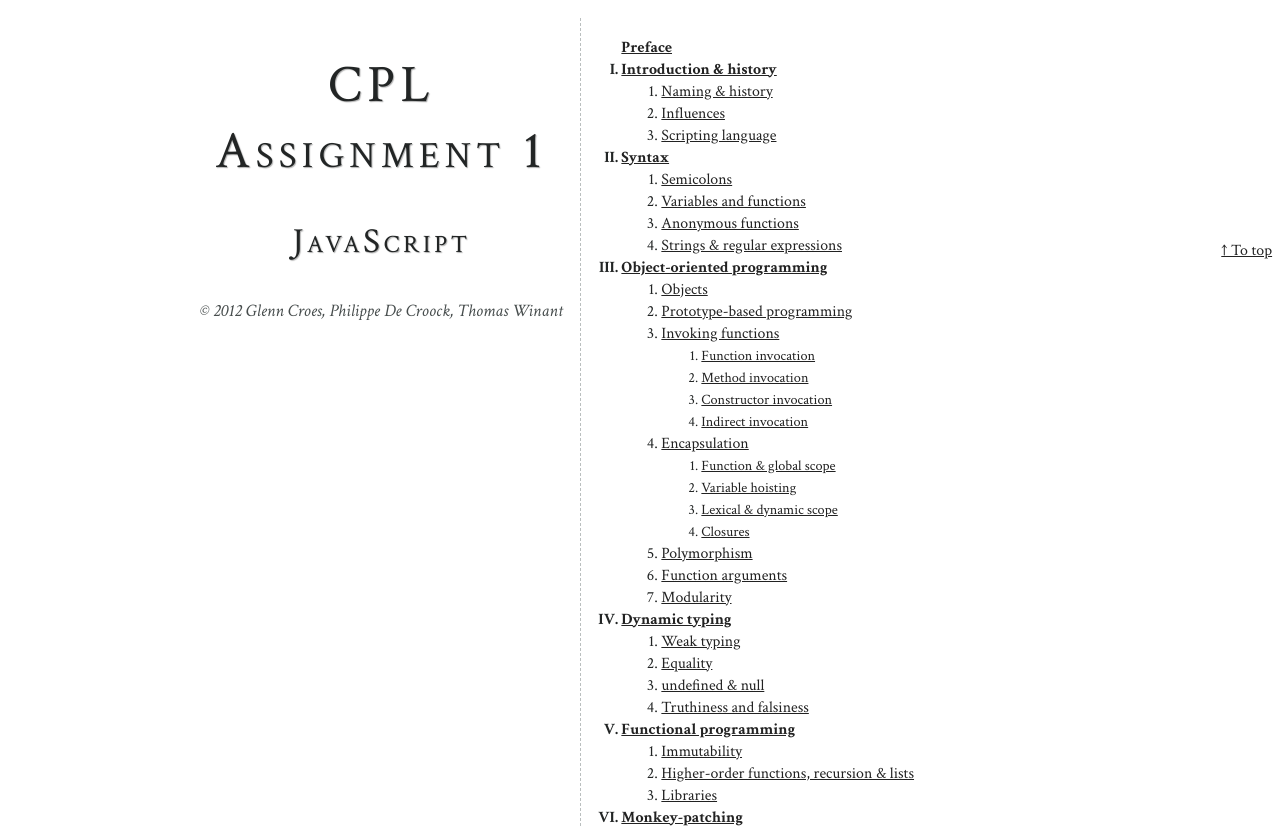
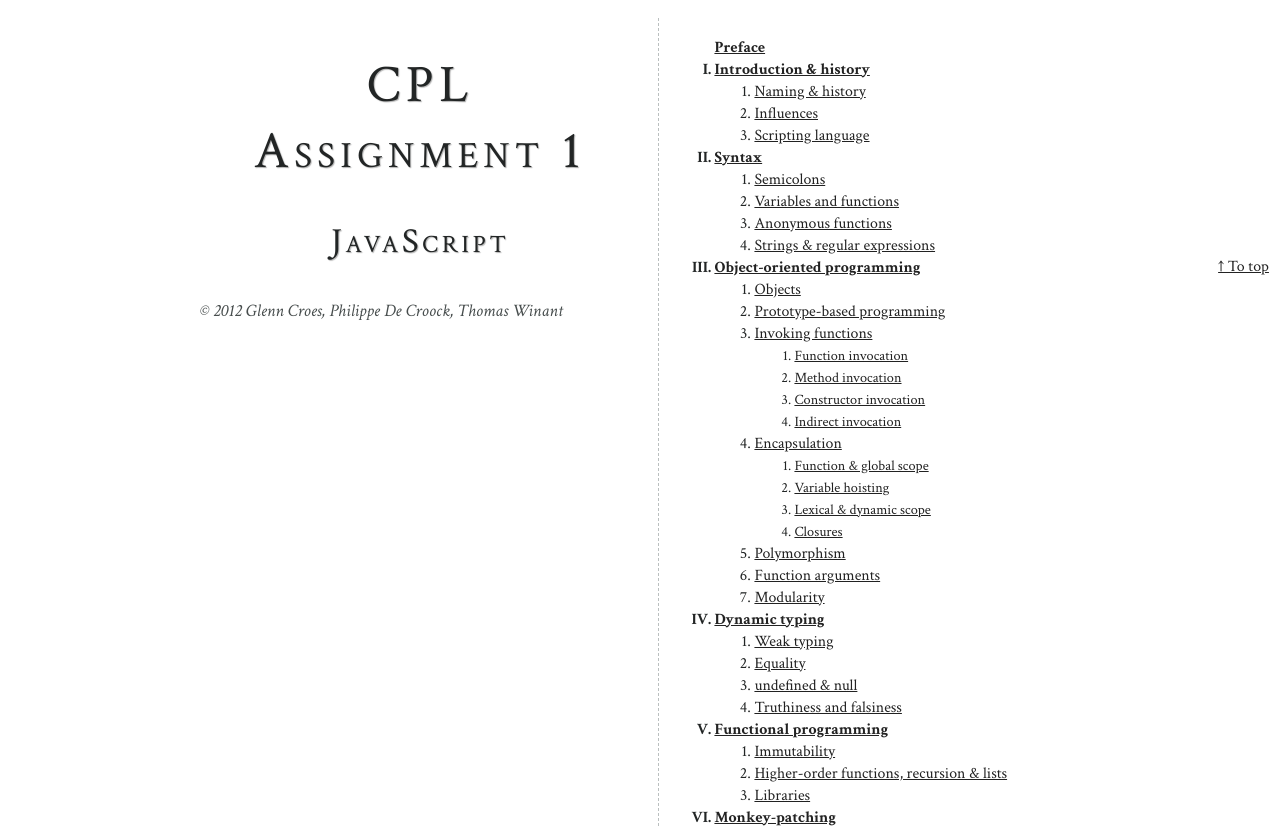
Before and after one commit to mrBliss/cpl-js, a plain HTML site: page index.html in a window 1280 px wide. Shown: the top 826 px of the page. Drawn offline with Linux system fonts and the light colour scheme.

Commit message:
Style tweaks

```diff
--- a/styles.less
+++ b/styles.less
@@ -45,14 +45,15 @@
     }
 }
 
-
-
 div#scroller {
     position: fixed;
     top: 30%;
     right: 0.5em;
     max-width: 8%;
     font-size: 0.9em;
+    .rounded-corners(5px);
+    background: @bg;
+    padding: 1em 0.2em;
 }
 
 div#header {
@@ -81,8 +82,10 @@
     div.leftCol {
         float: left;
         padding-right: 1em;
+        width: 50%;
     }
     div.rightCol {
+        padding-left: 1em;
         float: left;
         border-left: 1px dashed lighten(@text, 60%);
     }
@@ -234,6 +237,7 @@
 }
 div.editor ul.tabs {
     .sans;
+    clear: left;
 }
 code {
     font-size: 0.7em;
```
Also changed, not shown: styles.css.
